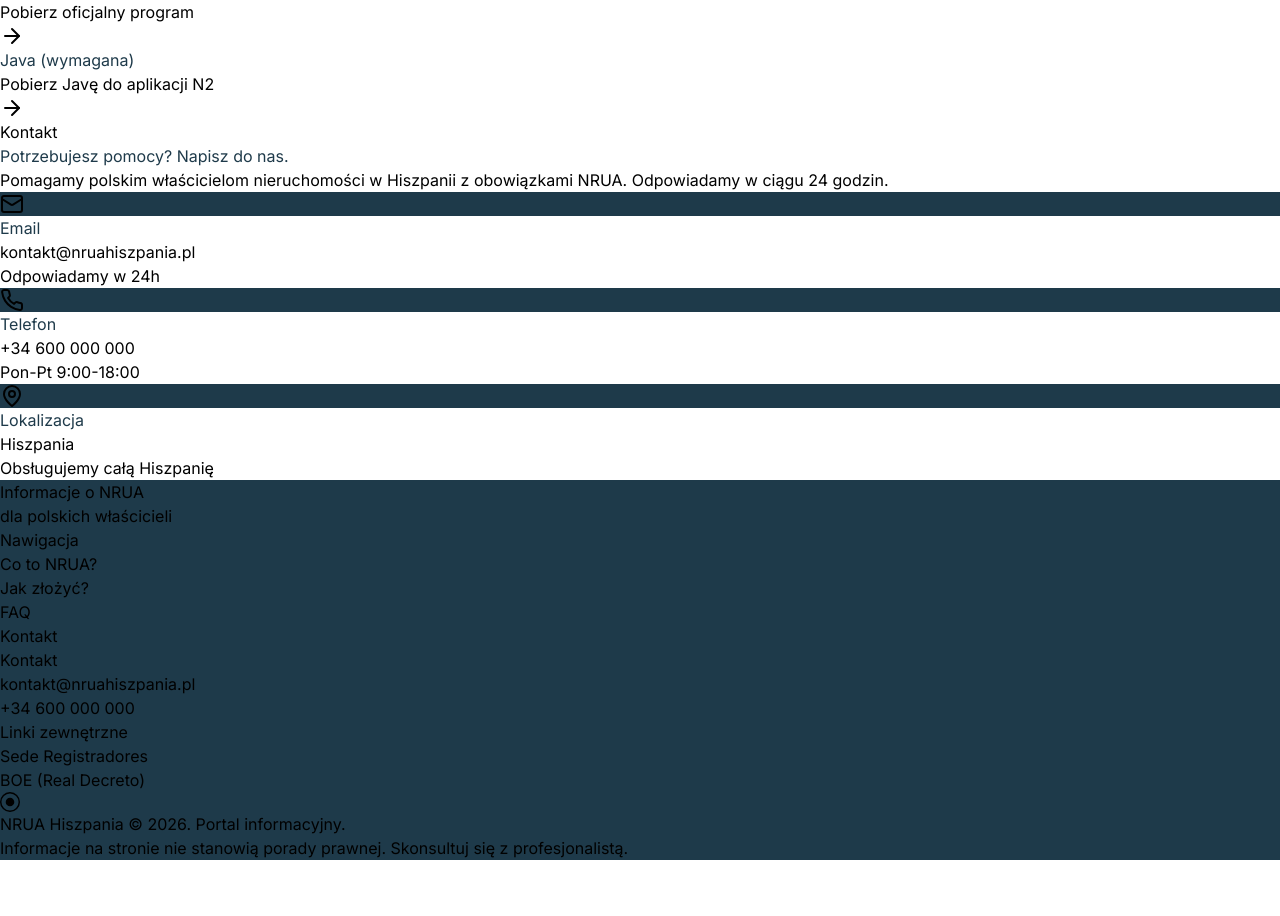
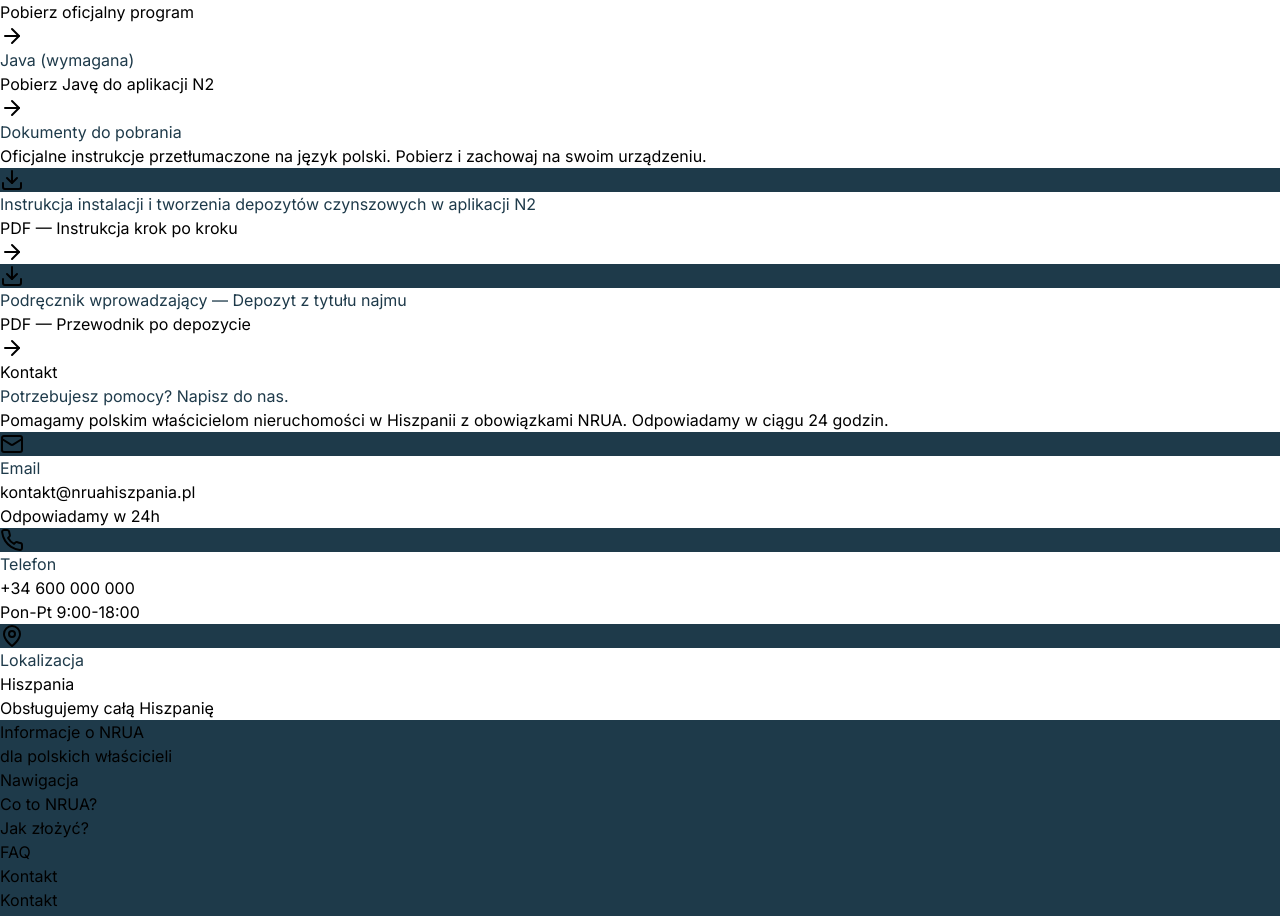
Before and after one commit to RENDIASRURIas/nruaHiszpania, a React (Vite) app: page / in a window 1280 px wide. Shown: the part 6026-6942 px from the top of the page. Before the commit the page ends 6886 px from the top, so only its background shows below. Built offline with nearby package versions, Linux system fonts and the light colour scheme.

Commit message:
Add downloadable PDF documents section with two official guides
Co-Authored-By: polskagrupa1@outlook.es <2210070540024@student.unbrah.ac.id>

```diff
--- a/src/App.tsx
+++ b/src/App.tsx
@@ -20,6 +20,7 @@ import {
   Menu,
   X,
   Check,
+  Download,
 } from 'lucide-react'
 
 function useInView(threshold = 0.1) {
@@ -665,6 +666,41 @@ function App() {
         </div>
       </section>
 
+      <section className="py-20 sm:py-24 bg-slate-50 border-t border-slate-100">
+        <div className="max-w-7xl mx-auto px-6 lg:px-8">
+          <FadeIn>
+            <h2 className="text-3xl sm:text-4xl font-bold text-brand mb-4 tracking-tight">Dokumenty do pobrania</h2>
+            <p className="text-slate-500 mb-10 max-w-2xl">Oficjalne instrukcje przetłumaczone na język polski. Pobierz i zachowaj na swoim urządzeniu.</p>
+          </FadeIn>
+          <div className="grid sm:grid-cols-2 gap-6">
+            <FadeIn>
+              <a href="/docs/instrukcja-n2.pdf" download className="flex items-center gap-5 bg-white rounded-lg p-6 hover:shadow-lg transition-all group border border-slate-200">
+                <div className="w-14 h-14 rounded-lg bg-brand flex items-center justify-center text-white flex-shrink-0 group-hover:scale-105 transition-transform">
+                  <Download className="w-6 h-6" />
+                </div>
+                <div className="flex-1 min-w-0">
+                  <h3 className="font-bold text-brand group-hover:text-brand-light transition-colors mb-1">Instrukcja instalacji i tworzenia depozytów czynszowych w aplikacji N2</h3>
+                  <p className="text-slate-400 text-sm">PDF — Instrukcja krok po kroku</p>
+                </div>
+                <ArrowRight className="w-5 h-5 text-brand-accent flex-shrink-0 group-hover:translate-x-1 transition-transform" />
+              </a>
+            </FadeIn>
+            <FadeIn delay={100}>
+              <a href="/docs/podrecznik-depozyt.pdf" download className="flex items-center gap-5 bg-white rounded-lg p-6 hover:shadow-lg transition-all group border border-slate-200">
+                <div className="w-14 h-14 rounded-lg bg-brand flex items-center justify-center text-white flex-shrink-0 group-hover:scale-105 transition-transform">
+                  <Download className="w-6 h-6" />
+                </div>
+                <div className="flex-1 min-w-0">
+                  <h3 className="font-bold text-brand group-hover:text-brand-light transition-colors mb-1">Podręcznik wprowadzający — Depozyt z tytułu najmu</h3>
+                  <p className="text-slate-400 text-sm">PDF — Przewodnik po depozycie</p>
+                </div>
+                <ArrowRight className="w-5 h-5 text-brand-accent flex-shrink-0 group-hover:translate-x-1 transition-transform" />
+              </a>
+            </FadeIn>
+          </div>
+        </div>
+      </section>
+
       <section id="kontakt" className="py-24 sm:py-32 bg-white border-t border-slate-100">
         <div className="max-w-7xl mx-auto px-6 lg:px-8">
           <div className="lg:grid lg:grid-cols-2 gap-16">
```
Also changed, not shown: 2 other files (tests, documents, lock files or other folders).
